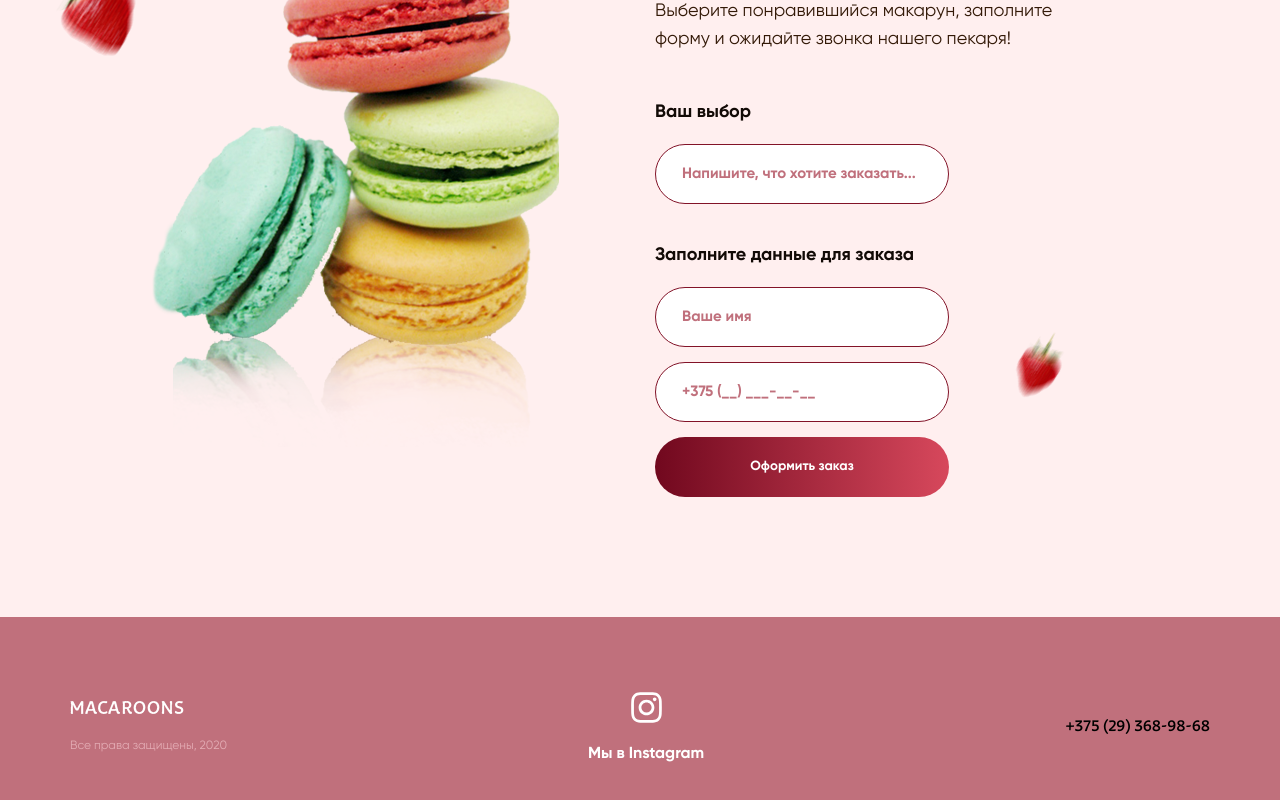
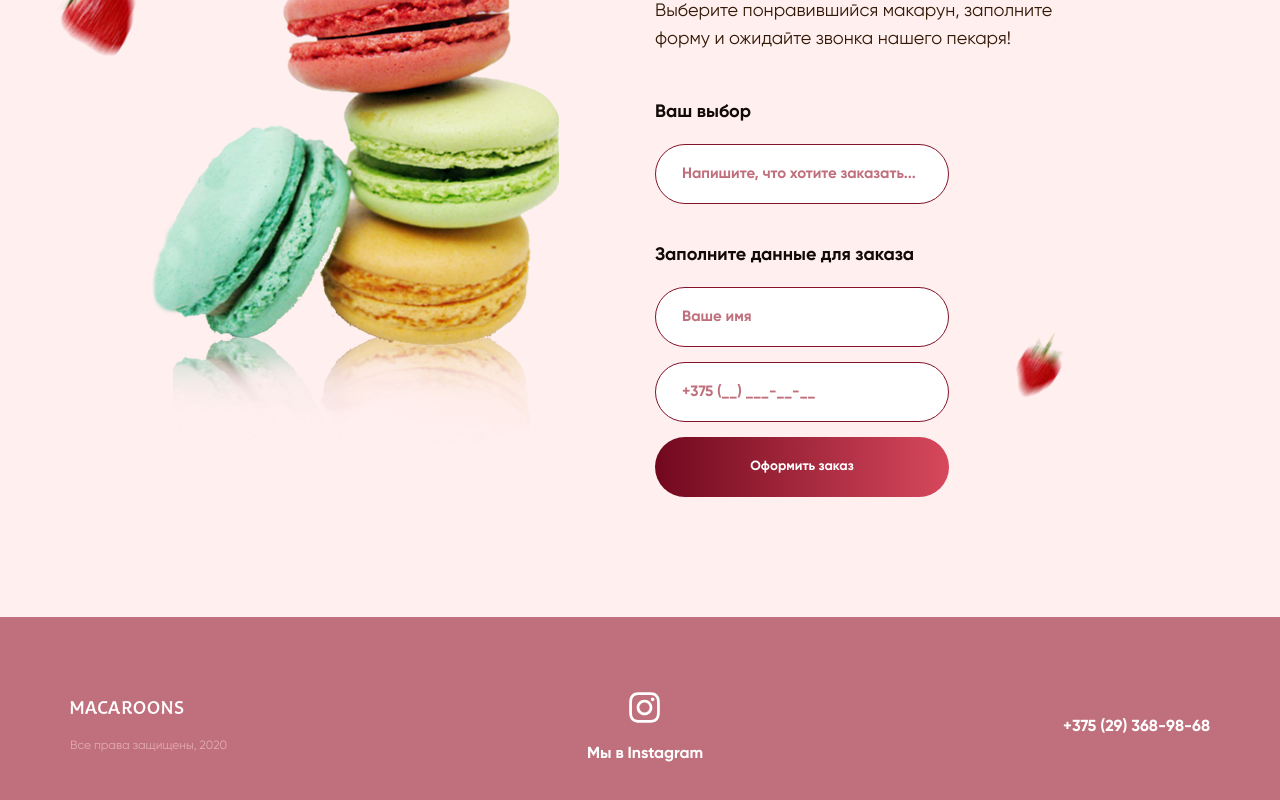
Before and after one commit to vin-ig/frontend--12_4_macaroons, an Angular app: page / in a window 1280 px wide. Shown: the part 2594-3394 px from the top of the page. Built offline with nearby package versions, Linux system fonts and the light colour scheme.

Commit message:
Исправлены стили для телефона

```diff
--- a/src/app/components/header/header.component.scss
+++ b/src/app/components/header/header.component.scss
@@ -39,12 +39,6 @@
 
 .menu a:hover {
     border-color: inherit;
-}
-
-.contacts {
-    font-size: 16px;
-    font-family: "Gilroy Bold";
-    color: rgb(255, 255, 255);
 }
 
 .burger {
--- a/src/styles.scss
+++ b/src/styles.scss
@@ -47,6 +47,11 @@ body {
     background: #ffefef;
 }
 
+.contacts {
+    font-size: 16px;
+    font-family: "Gilroy Bold";
+    color: rgb(255, 255, 255);
+}
 
 /* 769 - 1023 */
 @media screen and (max-width: 1023px) {
```
